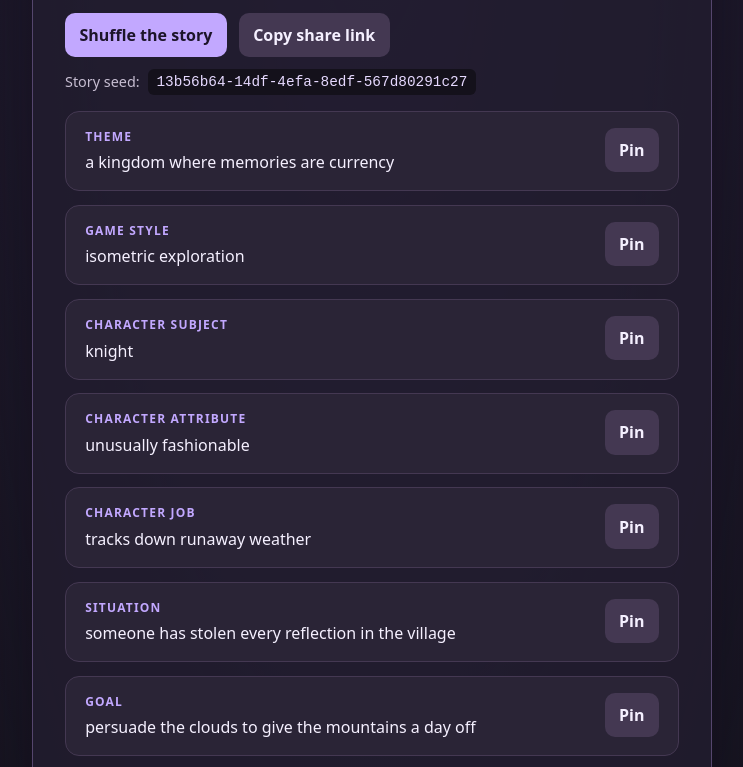
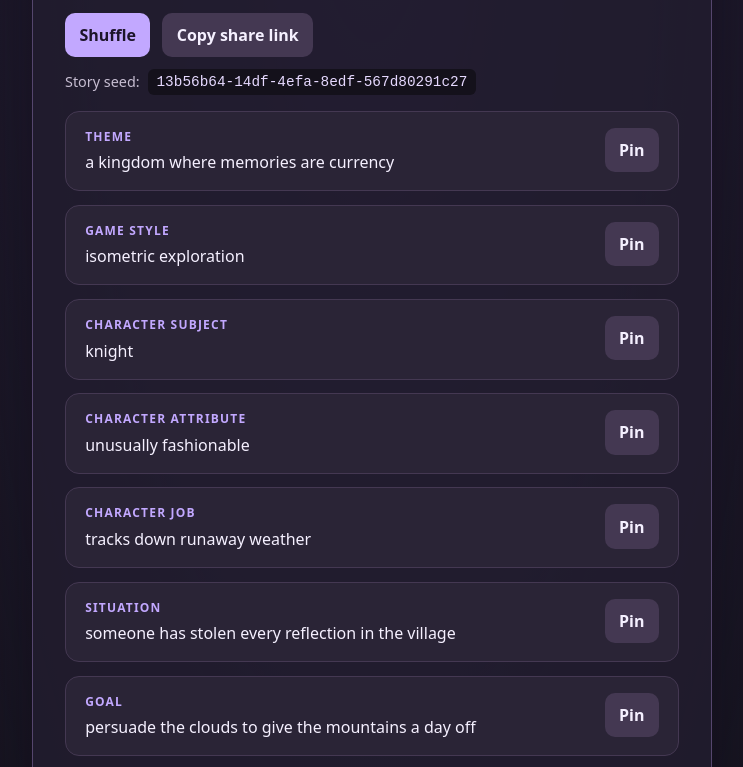
Before and after one commit to charlieman/gameideas, a plain HTML site: page index.html in a window 1280 px wide. Shown: the part 134-901 px from the top of the page, without its empty margins (268-1011 px from the left). Drawn offline with Linux system fonts and the light colour scheme.

Commit message:
fix: button

```diff
--- a/index.html
+++ b/index.html
@@ -161,7 +161,7 @@
             <p class="intro">Game ideas shuffle.</p>
 
             <div class="actions">
-                <button id="generate" type="button">Shuffle the story</button>
+                <button id="generate" type="button">Shuffle</button>
                 <button id="copy" type="button">Copy share link</button>
                 <div id="status" role="status"></div>
                 <div class="seed-row">
```
